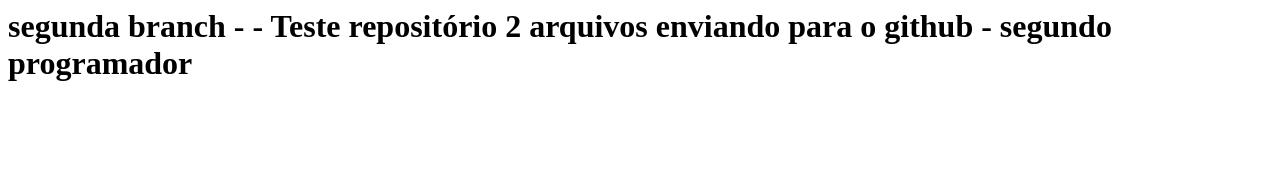
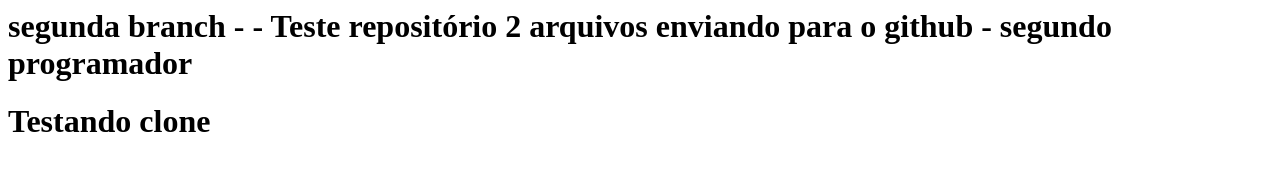
Before and after one commit to janioalexandre/Git-Fundamentos-TreinaWeb, a plain HTML site: page index.html in a window 1280 px wide. Drawn offline with Linux system fonts and the light colour scheme.

Commit message:
Clonando repositórios

```diff
--- a/index.html
+++ b/index.html
@@ -1 +1,2 @@
 <h1>segunda branch - - Teste repositório 2 arquivos enviando para o github - segundo programador</h1>
+<h1>Testando clone</h1>
```
